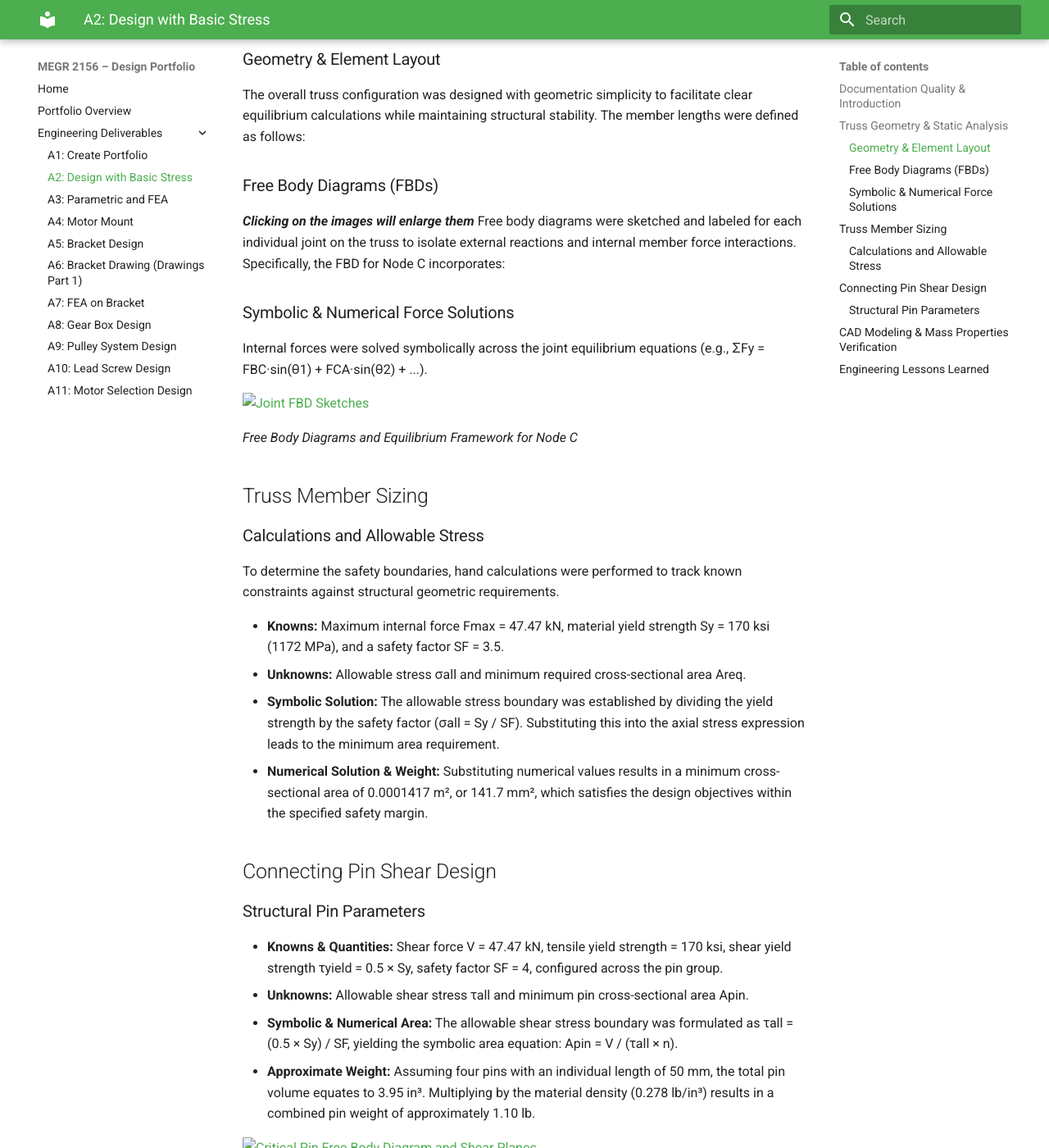
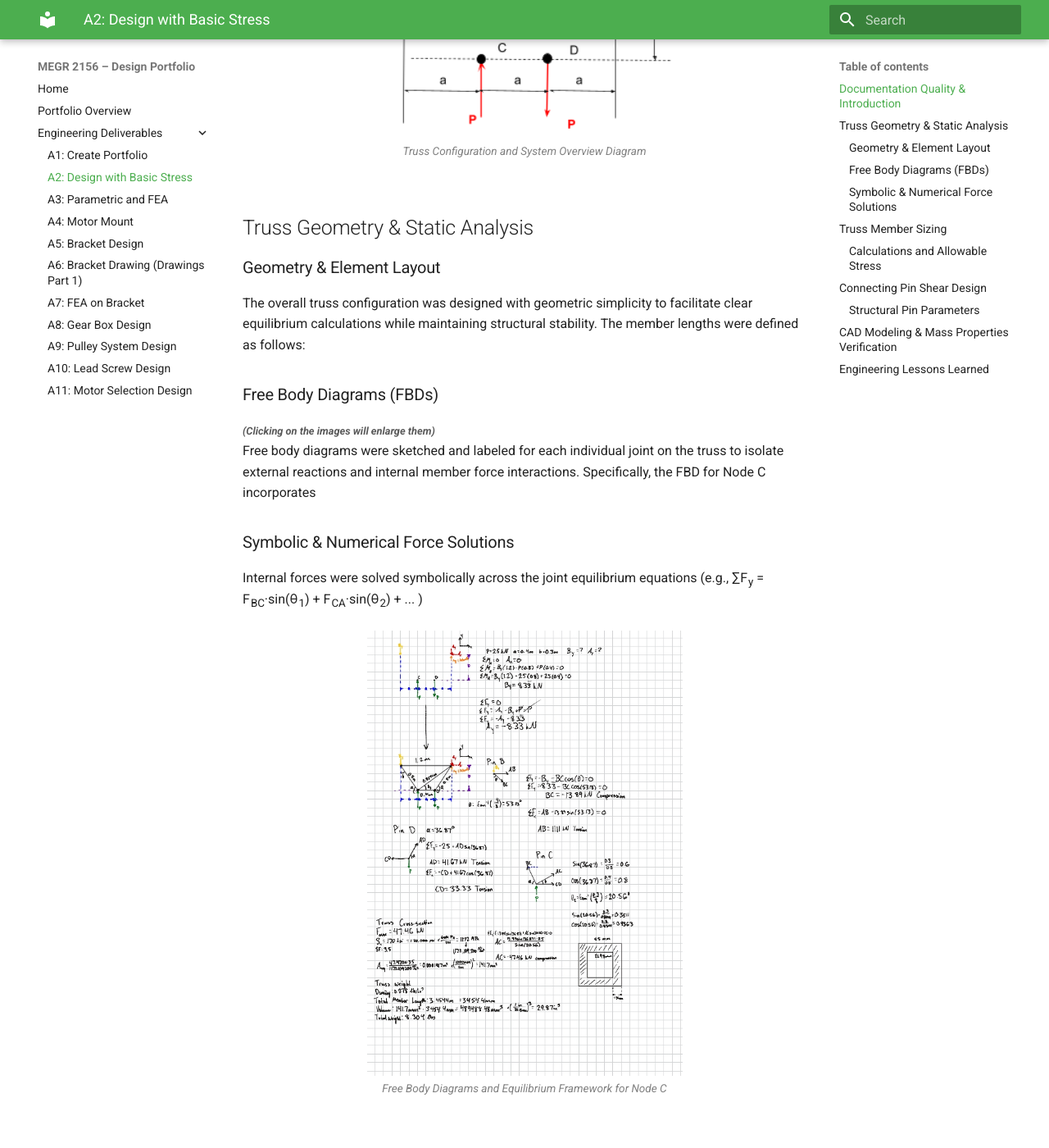
Before and after one commit to rhoang628/megr2156-portfolio, an MkDocs documentation site: the page built from docs/assignments/A02/index.md, in a window 1280 px wide and 1400 px high, scrolled down 425 px. Shown: the whole window at 82% size. Built offline with MkDocs 1.6.1 and Material for MkDocs 9.7.7, drawn with Linux system fonts in a browser that asks for light colours; some of the changed text lies outside the part shown.

Commit message:
Revert the A2 assignment page back to the original repository version

```diff
--- a/docs/assignments/A02/index.md
+++ b/docs/assignments/A02/index.md
@@ -3,72 +3,142 @@
 ## Documentation Quality & Introduction
 Comprehensive technical documentation establishes a transparent engineering baseline, enabling external reviewers to rigorously evaluate the underlying methodology, safety margins, and structural design decisions with confidence.
 
-![Truss System Overview](/megr2156-portfolio/assignments/A02/System_Overview.png){ width="385" }
-
-*Truss Configuration and System Overview Diagram*
+<div align="center">
+  <figure style="display: inline-block; margin: 10px; vertical-align: top;">
+    <img src="System_Overview.png" alt="Truss System Overview" width="385" height="250" style="cursor: pointer;">
+    <figcaption style="font-size: 0.85em; color: gray; margin-top: 5px;">
+      Truss Configuration and System Overview Diagram
+    </figcaption>
+  </figure>
+</div>
 
 ## Truss Geometry & Static Analysis
 ### Geometry & Element Layout
 The overall truss configuration was designed with geometric simplicity to facilitate clear equilibrium calculations while maintaining structural stability. The member lengths were defined as follows:
 
 ### Free Body Diagrams (FBDs)
-***Clicking on the images will enlarge them***
-Free body diagrams were sketched and labeled for each individual joint on the truss to isolate external reactions and internal member force interactions. Specifically, the FBD for Node C incorporates:
+<small>***(Clicking on the images will enlarge them)***</small>
+Free body diagrams were sketched and labeled for each individual joint on the truss to isolate external reactions and internal member force interactions. Specifically, the FBD for Node C incorporates
 
 ### Symbolic & Numerical Force Solutions
-Internal forces were solved symbolically across the joint equilibrium equations (e.g., ΣFy = FBC·sin(θ1) + FCA·sin(θ2) + ...).
+Internal forces were solved symbolically across the joint equilibrium equations (e.g., &sum;F<sub>y</sub> = F<sub>BC</sub>&middot;sin(&theta;<sub>1</sub>) + F<sub>CA</sub>&middot;sin(&theta;<sub>2</sub>) + ... )
 
-![Joint FBD Sketches](/megr2156-portfolio/assignments/A02/Screenshot_33.jpg){ width="385" }
-
-*Free Body Diagrams and Equilibrium Framework for Node C*
+<div align="center">
+  <figure style="display: inline-block; margin: 10px; vertical-align: top;">
+    <img src="Screenshot_33.jpg" alt="Joint FBD Sketches" width="385" height="240" style="cursor: pointer;">
+    <figcaption style="font-size: 0.85em; color: gray; margin-top: 5px;">
+      Free Body Diagrams and Equilibrium Framework for Node C
+    </figcaption>
+  </figure>
+</div>
 
 ## Truss Member Sizing
 ### Calculations and Allowable Stress
 To determine the safety boundaries, hand calculations were performed to track known constraints against structural geometric requirements.
 
-* **Knowns:** Maximum internal force Fmax = 47.47 kN, material yield strength Sy = 170 ksi (1172 MPa), and a safety factor SF = 3.5.
-* **Unknowns:** Allowable stress σall and minimum required cross-sectional area Areq.
-* **Symbolic Solution:** The allowable stress boundary was established by dividing the yield strength by the safety factor (σall = Sy / SF). Substituting this into the axial stress expression leads to the minimum area requirement.
-* **Numerical Solution & Weight:** Substituting numerical values results in a minimum cross-sectional area of 0.0001417 m², or 141.7 mm², which satisfies the design objectives within the specified safety margin.
+*   **Knowns:** Maximum internal force F<sub>max</sub> = 47.47 kN, material yield strength S<sub>y</sub> = 170 ksi (1172 MPa), and a safety factor SF = 3.5.
+*   **Unknowns:** Allowable stress &sigma;<sub>all</sub> and minimum required cross-sectional area A<sub>req</sub>.
+*   **Symbolic Solution:** The allowable stress boundary was established by dividing the yield strength by the safety factor (&sigma;<sub>all</sub> = S<sub>y</sub> / SF). Substituting this into the axial stress expression leads to the minimum area requirement.
+*   **Numerical Solution & Weight:** Substituting numerical values results in a minimum cross-sectional area of 0.0001417 m², or 141.7 mm², which satisfies the design objectives within the specified safety margin.
 
 ## Connecting Pin Shear Design
 ### Structural Pin Parameters
-* **Knowns & Quantities:** Shear force V = 47.47 kN, tensile yield strength = 170 ksi, shear yield strength τyield = 0.5 × Sy, safety factor SF = 4, configured across the pin group.
-* **Unknowns:** Allowable shear stress τall and minimum pin cross-sectional area Apin.
-* **Symbolic & Numerical Area:** The allowable shear stress boundary was formulated as τall = (0.5 × Sy) / SF, yielding the symbolic area equation: Apin = V / (τall × n).
-* **Approximate Weight:** Assuming four pins with an individual length of 50 mm, the total pin volume equates to 3.95 in³. Multiplying by the material density (0.278 lb/in³) results in a combined pin weight of approximately 1.10 lb.
+*   **Knowns & Quantities:** Shear force V = 47.47 kN, tensile yield strength = 170 ksi, shear yield strength &tau;<sub>yield</sub> = 0.5 &times; S<sub>y</sub>, safety factor SF = 4, configured across the pin group.
+*   **Unknowns:** Allowable shear stress &tau;<sub>all</sub> and minimum pin cross-sectional area A<sub>pin</sub>.
+*   **Symbolic & Numerical Area:** The allowable shear stress boundary was formulated as &tau;<sub>all</sub> = (0.5 &times; S<sub>y</sub>) / SF, yielding the symbolic area equation: A<sub>pin</sub> = V / (&tau;<sub>all</sub> &times; n).
+*   **Approximate Weight:** Assuming four pins with an individual length of 50 mm, the total pin volume equates to 3.95 in³. Multiplying by the material density (0.278 lb/in³) results in a combined pin weight of approximately 1.10 lb.
 
-![Critical Pin Free Body Diagram and Shear Planes](/megr2156-portfolio/assignments/A02/Screenshot_34.jpg){ width="385" }
-
-*Critical Pin Free Body Diagram and Shear Planes*
+<div align="center">
+  <figure style="display: inline-block; margin: 10px; vertical-align: top;">
+    <img src="Screenshot_34.jpg" alt="Pin Shear FBD" width="385" height="230" style="cursor: pointer;">
+    <figcaption style="font-size: 0.85em; color: gray; margin-top: 5px;">
+      Critical Pin Free Body Diagram and Shear Planes
+    </figcaption>
+  </figure>
+</div>
 
 ## CAD Modeling & Mass Properties Verification
 A 3D parametric model of the truss structure was generated using CAD software. The framework was constructed to track the exact mathematical values calculated during the sizing phase.
 
-![CAD Step 1](/megr2156-portfolio/assignments/A02/Screenshot_35.jpg){ width="200" }
-![CAD Step 2](/megr2156-portfolio/assignments/A02/Screenshot_36.jpg){ width="200" }
-![CAD Step 3](/megr2156-portfolio/assignments/A02/Screenshot_27.jpg){ width="200" }
-![CAD Step 4](/megr2156-portfolio/assignments/A02/Screenshot_26.jpg){ width="200" }
+<div align="center">
+  <p><small>***(Click on any image to zoom)***</small></p>
 
-![CAD Step 5](/megr2156-portfolio/assignments/A02/Screenshot_30.jpg){ width="200" }
-![CAD Step 6](/megr2156-portfolio/assignments/A02/Screenshot_31.jpg){ width="200" }
-![CAD Step 7](/megr2156-portfolio/assignments/A02/Screenshot_28.jpg){ width="200" }
-![CAD Step 8](/megr2156-portfolio/assignments/A02/Screenshot_29.jpg){ width="200" }
+  <!-- ROW 1 -->
+  <div style="display: block; margin-bottom: 10px;">
+    <figure style="display: inline-block; margin: 5px; vertical-align: top; width: 22%;">
+      <img src="Screenshot_35.jpg" alt="CAD Step 1" width="100%" style="cursor: pointer; max-width: 200px; height: auto;">
+    </figure>
+    <figure style="display: inline-block; margin: 5px; vertical-align: top; width: 22%;">
+      <img src="Screenshot_36.jpg" alt="CAD Step 2" width="100%" style="cursor: pointer; max-width: 200px; height: auto;">
+    </figure>
+    <figure style="display: inline-block; margin: 5px; vertical-align: top; width: 22%;">
+      <img src="Screenshot_27.jpg" alt="CAD Step 3" width="100%" style="cursor: pointer; max-width: 200px; height: auto;">
+    </figure>
+    <figure style="display: inline-block; margin: 5px; vertical-align: top; width: 22%;">
+      <img src="Screenshot_26.jpg" alt="CAD Step 4" width="100%" style="cursor: pointer; max-width: 200px; height: auto;">
+    </figure>
+  </div>
 
-*Process from design to assembly*
+  <!-- ROW 2 -->
+  <div style="display: block; margin-bottom: 5px;">
+    <figure style="display: inline-block; margin: 5px; vertical-align: top; width: 22%;">
+      <img src="Screenshot_30.jpg" alt="CAD Step 5" width="100%" style="cursor: pointer; max-width: 200px; height: auto;">
+    </figure>
+    <figure style="display: inline-block; margin: 5px; vertical-align: top; width: 22%;">
+      <img src="Screenshot_31.jpg" alt="CAD Step 6" width="100%" style="cursor: pointer; max-width: 200px; height: auto;">
+    </figure>
+    <figure style="display: inline-block; margin: 5px; vertical-align: top; width: 22%;">
+      <img src="Screenshot_28.jpg" alt="CAD Step 7" width="100%" style="cursor: pointer; max-width: 200px; height: auto;">
+    </figure>
+    <figure style="display: inline-block; margin: 5px; vertical-align: top; width: 22%;">
+      <img src="Screenshot_29.jpg" alt="CAD Step 8" width="100%" style="cursor: pointer; max-width: 200px; height: auto;">
+    </figure>
+  </div>
 
-* The truss framework (excluding connecting hardware) was successfully modeled as a single integrated part file.
-* Connecting pins were modeled as discrete cylinders matching the calculated cross-sectional areas and an individual length of 50 mm, maintaining exact alignment.
-* The cross-sectional area of each individual element was strictly preserved at the pin joint intersections to satisfy structural integrity, geometric constraints, and safety margins.
-* Material density and mass properties were assigned within the CAD environment, enabling automated computation of the predicted total assembly mass and weight.
+  <!-- Unified Label for the Grid -->
+  <p style="font-size: 0.85em; color: gray; margin-top: 5px; text-align: center;">
+    Process from design to assembly
+  </p>
+</div>
+
+*   The truss framework (excluding connecting hardware) was successfully modeled as a single integrated part file.
+*   Connecting pins were modeled as discrete cylinders matching the calculated cross-sectional areas and an individual length of 50 mm, maintaining exact alignment.
+*   The cross-sectional area of each individual element was strictly preserved at the pin joint intersections to satisfy structural integrity, geometric constraints, and safety margins.
+*   Material density and mass properties were assigned within the CAD environment, enabling automated computation of the predicted total assembly mass and weight.
 
 ## Engineering Lessons Learned
 The design process demonstrated how critical maximum internal force iterations dictate material cross-section selection when applying stringent safety factor thresholds. Balancing analytical stress equations with practical fabrication constraints was essential for producing a robust yet efficient truss design.
 
 <div align="center" style="margin: 25px 0; gap: 12px; display: flex; justify-content: center; flex-wrap: wrap;">
 
-<a href="/megr2156-portfolio/assignments/A02/MEGR%202156.pdf" download="MEGR 2156.pdf" style="background-color: #d32f2f; color: white; text-decoration: none; padding: 12px 22px; font-size: 0.95em; font-weight: bold; border-radius: 5px; box-shadow: 0 2px 5px rgba(0,0,0,0.15); display: inline-block; transition: background-color 0.2s;">📕 Download Truss Work PDF</a>
+  <!-- PDF Report Download Button -->
+  <a href="MEGR 2156.pdf" download="MEGR 2156.pdf" style="
+    background-color: #d32f2f;
+    color: white;
+    text-decoration: none;
+    padding: 12px 22px;
+    font-size: 0.95em;
+    font-weight: bold;
+    border-radius: 5px;
+    box-shadow: 0 2px 5px rgba(0,0,0,0.15);
+    display: inline-block;
+    transition: background-color 0.2s;">
+    📕 Download Truss Work PDF
+  </a>
 
-<a href="/megr2156-portfolio/assignments/A02/A2.zip" download="A2.zip" style="background-color: #f57c00; color: white; text-decoration: none; padding: 12px 22px; font-size: 0.95em; font-weight: bold; border-radius: 5px; box-shadow: 0 2px 5px rgba(0,0,0,0.15); display: inline-block; transition: background-color 0.2s;">📦 Download CAD File .zip</a>
+  <!-- ZIP Archive Download Button -->
+  <a href="A2.zip" download="A2.zip" style="
+    background-color: #f57c00;
+    color: white;
+    text-decoration: none;
+    padding: 12px 22px;
+    font-size: 0.95em;
+    font-weight: bold;
+    border-radius: 5px;
+    box-shadow: 0 2px 5px rgba(0,0,0,0.15);
+    display: inline-block;
+    transition: background-color 0.2s;">
+    📦 Download CAD File .zip
+  </a>
 
 </div>
```
